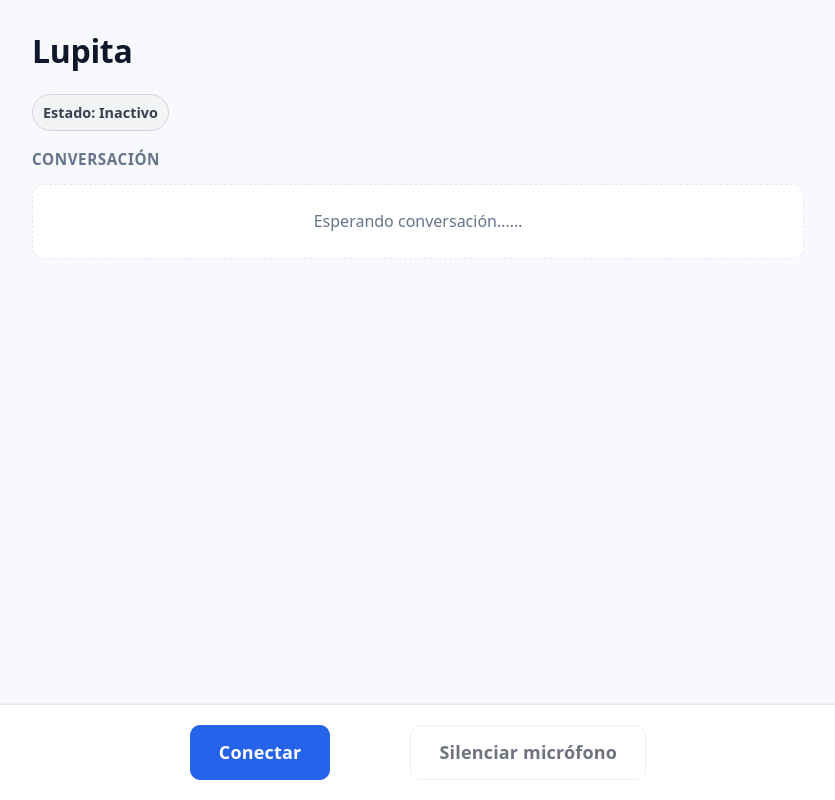
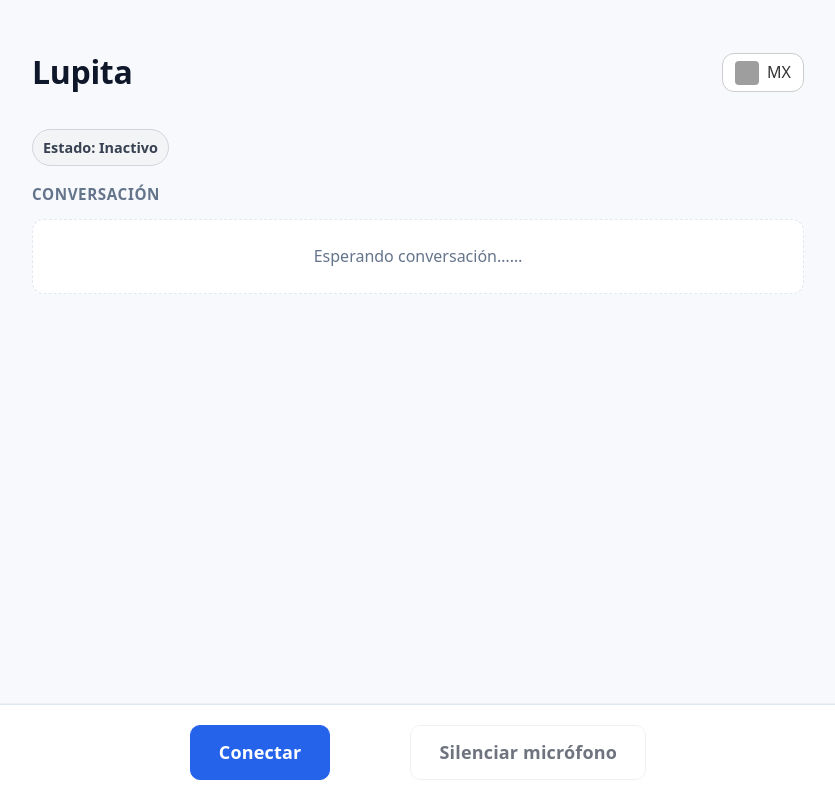
Before and after one commit to Ale-Monte/realtime-console, a React (Vite) app: page / in a window 1280 px wide. Shown: the whole page, without its empty margins (222-1057 px from the left). Built offline with nearby package versions, Linux system fonts and the light colour scheme; grey boxes are pictures that could not be loaded.

Commit message:
feat: added language selector tool

```diff
--- a/client/App.jsx
+++ b/client/App.jsx
@@ -1,13 +1,21 @@
 // App.jsx
-import React from 'react';
+import React, { useState, useEffect } from 'react';
 import useRealtime from './hooks/useRealtime';
 import Controls from './components/Controls';
 import EventLog from './components/EventLog';
 import AudioSink from './components/AudioSink';
 import MapPanel from './components/MapPanel';
 import DockPanel from './components/DockPanel';
+import LanguageSelector from './components/LanguageSelector';
 
 export default function App() {
+  const [language, setLanguage] = useState("es-MX");
+
+  useEffect(() => {
+    const savedLang = localStorage.getItem("preferredLanguage");
+    if (savedLang) setLanguage(savedLang);
+  }, []);
+
   const {
     status,
     statusLabel,
@@ -16,13 +24,24 @@ export default function App() {
     connect,
     disconnect,
     toggleMute,
+    restartSession,
     audioRef,
-  } = useRealtime({ locale: 'es' });
+  } = useRealtime(language);
+
+  const handleLanguageChange = async (langCode) => {
+    setLanguage(langCode);
+    localStorage.setItem("preferredLanguage", langCode);
+    console.log("Language changed to:", langCode);
+    restartSession(langCode);
+  };
 
   return (
     <div className="app">
       <div className="app-main">
-        <h1>Lupita</h1>
+        <div className="app-header">
+          <h1>Lupita</h1>
+          <LanguageSelector selectedLang={language} onChange={handleLanguageChange} />
+        </div>
         <AudioSink audioRef={audioRef} />
         <EventLog status={status} statusLabel={statusLabel} events={events} />
       </div>
--- /dev/null
+++ b/client/components/LanguageSelector.jsx
@@ -0,0 +1,68 @@
+import React, { useState, useEffect, useRef } from "react";
+import "./../styles/LanguageSelector.css";
+
+const LanguageSelector = ({ selectedLang, onChange }) => {
+  const [open, setOpen] = useState(false);
+  const dropdownRef = useRef(null);
+
+  const languages = [
+    { code: "es-MX", name: "Español (México)", flag: "MX" },
+    { code: "es-CO", name: "Español (Colombia)", flag: "CO" },
+    { code: "es-AR", name: "Español (Argentina)", flag: "AR" },
+    { code: "es-ES", name: "Español (España)", flag: "ES" },
+    { code: "en-US", name: "English (US)", flag: "US" },
+    { code: "pt-BR", name: "Português (Brasil)", flag: "BR" },
+    { code: "fr-FR", name: "Français (France)", flag: "FR" },
+  ];
+
+  //https://cdn.jsdelivr.net/npm/country-flag-emoji-json@2.0.0/dist/index.json
+
+  const currentLang = languages.find(lang => lang.code === selectedLang);
+
+  useEffect(() => {
+    const handleClickOutside = (e) => {
+      if (dropdownRef.current && !dropdownRef.current.contains(e.target)) {
+        setOpen(false);
+      }
+    };
+    document.addEventListener("mousedown", handleClickOutside);
+    return () => {
+      document.removeEventListener("mousedown", handleClickOutside);
+    };
+  }, []);
+
+  const handleSelect = (code) => {
+    onChange(code);
+    setOpen(false);
+  };
+
+  return (
+    <div ref={dropdownRef} className="language-selector">
+      <button className="language-button" onClick={() => setOpen(!open)}>
+        <img
+          src={`https://cdn.jsdelivr.net/npm/country-flag-emoji-json@2.0.0/dist/images/${currentLang.flag}.svg`}
+          alt={currentLang.name}
+          className="flag-icon"
+        />
+        <span className="lang-code">{currentLang.flag}</span>
+      </button>
+
+      {open && (
+        <div className={"language-dropdown"}>
+          {languages.map(lang => (
+            <div
+              key={lang.code}
+              className={`dropdown-item ${lang.code === selectedLang ? "active" : ""}`}
+              onClick={() => handleSelect(lang.code)}
+            >
+              <img src={`https://cdn.jsdelivr.net/npm/country-flag-emoji-json@2.0.0/dist/images/${lang.flag}.svg`} alt={lang.name} className="flag-icon" />
+              <span>{lang.name}</span>
+            </div>
+          ))}
+        </div>
+      )}
+    </div>
+  );
+};
+
+export default LanguageSelector;
--- a/client/hooks/useRealtime.jsx
+++ b/client/hooks/useRealtime.jsx
@@ -3,9 +3,14 @@ import { useCallback, useEffect, useRef, useState, useMemo } from 'react';
 import { BASE_URL, MODEL } from '../../config.js';
 import { TOOL_SPEC, runToolByName } from '../utils/toolRegistry.js';
 
-export default function useRealtime() {
+export default function useRealtime(language) {
   const [status, setStatus] = useState('idle'); // idle | connecting | connected | error
   const [muted, setMuted] = useState(false);
+  const currentLocaleRef = useRef(language);
+
+  useEffect(() => {
+    currentLocaleRef.current = language;
+  }, [language]);
 
   // Spanish labels for UI only (keep internal status values unchanged)
   const STATUS_LABELS_ES = {
@@ -52,8 +57,10 @@ export default function useRealtime() {
     setStatus('connecting');
 
     try {
+      const currentLocale = currentLocaleRef.current;
       // 1) Fetch ephemeral token from server (expires ~60s)
-      const tokenRes = await fetch('/session');
+      console.log("NEW Connecting with locale:", currentLocale);
+      const tokenRes = await fetch(`/session?lang=${encodeURIComponent(currentLocale)}`);
       const tokenJson = await tokenRes.json();
       if (!tokenRes.ok) throw new Error(tokenJson.error || 'Failed to get session token');
       const EPHEMERAL_KEY = tokenJson?.client_secret?.value;
@@ -206,7 +213,7 @@ export default function useRealtime() {
     }
   }, [status, pushEvent, makeClientEvent, send]);
 
-  const disconnect = useCallback(() => {
+  const disconnect = useCallback(async () => {
     try {
       dcRef.current?.close();
       pcRef.current?.getSenders()?.forEach((s) => s.track && s.track.stop());
@@ -229,6 +236,17 @@ export default function useRealtime() {
     pushEvent(makeClientEvent(track.enabled ? 'mic.unmuted' : 'mic.muted'));
   }, [pushEvent, makeClientEvent]);
 
+  const restartSession = useCallback(async () => {
+    console.log("Restarting session with locale:", currentLocaleRef.current);
+    await disconnect();
+  }, [disconnect, connect]);
+
+  useEffect(() => {
+    if (status === 'connected') {
+      restartSession();
+    }
+  }, [language]);
+
   useEffect(() => () => disconnect(), [disconnect]);
 
   return {
@@ -239,6 +257,7 @@ export default function useRealtime() {
     connect,
     disconnect,
     toggleMute,
+    restartSession,
     audioRef,
   };
 }
--- a/client/styles.css
+++ b/client/styles.css
@@ -108,8 +108,21 @@ select {
   padding-bottom: calc(var(--controls-h) + var(--space-8));
 }
 
+.app-header {
+  display: flex;
+  align-items: center;
+  justify-content: space-between;
+  margin-bottom: var(--space-4);
+}
+
+.icon-flag {
+  width: 48px;
+  height: auto;
+  padding: 0 4px;
+  box-shadow: 0 1px 3px rgba(0, 0, 0, 0.1);
+}
+
 h1 {
-  margin: 0 0 var(--space-5);
   font-size: clamp(1.4rem, 2.5vw + 1rem, 2rem);
   line-height: 1.2;
   letter-spacing: -0.01em;
--- /dev/null
+++ b/client/styles/LanguageSelector.css
@@ -0,0 +1,77 @@
+.language-selector {
+  position: relative;
+  display: inline-block;
+  width: max-content;
+  font-family: system-ui, sans-serif;
+}
+
+.language-button {
+  display: flex;
+  align-items: center;
+  gap: 8px;
+  background: white;
+  border: 1px solid #ccc;
+  border-radius: 12px;
+  padding: 6px 12px;
+  cursor: pointer;
+  transition: box-shadow 0.2s ease;
+  min-width: 80px;
+}
+
+.language-button:hover {
+  box-shadow: 0 2px 8px rgba(0, 0, 0, 0.1);
+}
+
+.flag-icon {
+  width: 24px;
+  height: 24px;
+  border-radius: 4px;
+}
+
+.lang-code {
+  font-weight: 500;
+  color: #333;
+}
+
+.language-dropdown {
+  position: absolute;
+  top: 110%;
+  left: 0;
+  background: #fff;
+  border: 1px solid #ddd;
+  border-radius: 12px;
+  box-shadow: 0 4px 12px rgba(0, 0, 0, 0.08);
+  overflow: hidden;
+  z-index: 10;
+  width: 200px;
+  animation: fadeIn 0.15s ease-in;
+}
+
+@keyframes fadeIn {
+  from {
+    opacity: 0;
+    transform: translateY(-4px);
+  }
+  to {
+    opacity: 1;
+    transform: translateY(0);
+  }
+}
+
+.dropdown-item {
+  display: flex;
+  align-items: center;
+  gap: 10px;
+  padding: 8px 12px;
+  cursor: pointer;
+  transition: background 0.2s ease;
+}
+
+.dropdown-item:hover {
+  background: #f5f5f5;
+}
+
+.dropdown-item.active {
+  background: #e6f0ff;
+  font-weight: 600;
+}
```
Also changed, not shown: server.js (+13 -2 lines).
